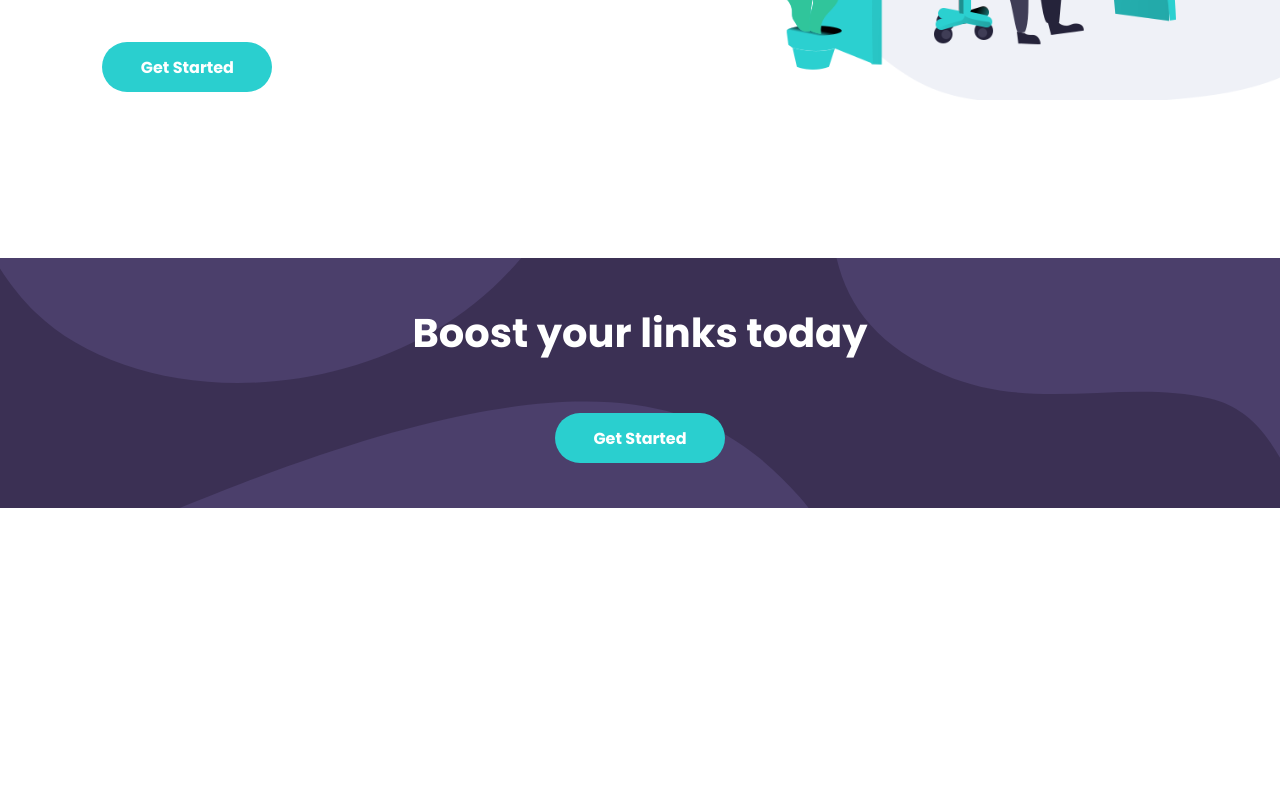
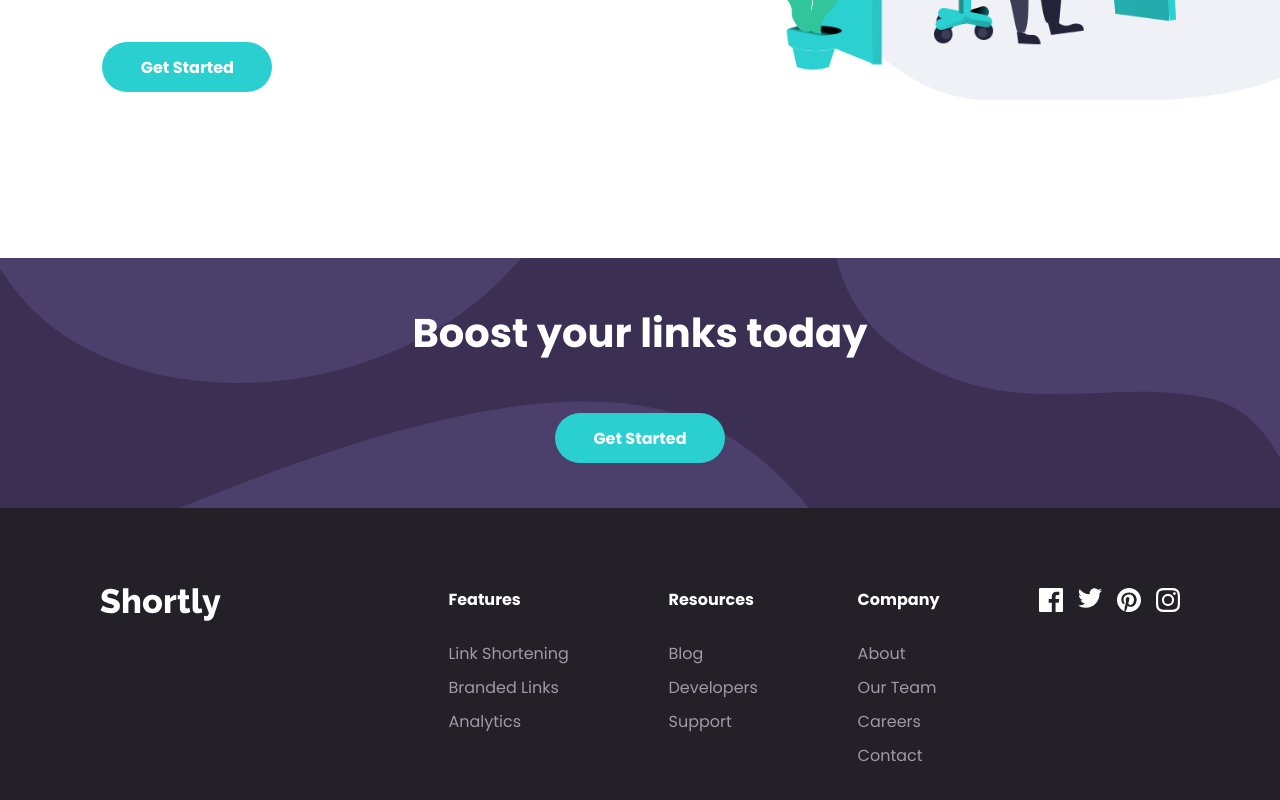
Before and after one commit to nour-elhabbal/url-shortner-app, a React (Vite) app: page / in a window 1280 px wide. Shown: the part 604-1404 px from the top of the page. Before the commit the page ends 1112 px from the top, so only its background shows below. Built offline with nearby package versions, Linux system fonts and the light colour scheme.

Commit message:
Feat: Footer implementation

```diff
--- a/src/App.tsx
+++ b/src/App.tsx
@@ -1,4 +1,5 @@
 import Boost from "./components/Boost";
+import Footer from "./components/Footer/Footer";
 import Header from "./components/Header/Header";
 import Hero from "./components/HeroSection";
 
@@ -8,6 +9,7 @@ const App = () => {
       <Header />
       <Hero />
       <Boost />
+      <Footer />
     </div>
   );
 };
--- /dev/null
+++ b/src/components/Footer/Footer.tsx
@@ -0,0 +1,100 @@
+import { Box, Flex } from "@chakra-ui/react";
+
+import { FacebookIcon, InstagramIcon, Logo, PinterestIcon, TwitterIcon } from "../../assets/images";
+import FooterLinksList from "./FooterLinksList";
+
+const Footer = () => {
+  return (
+    <Flex
+      as="footer"
+      overflow="hidden"
+      bgColor="neutral.VeryDarkViolet"
+      minH="320px"
+      justify={["center", null, "space-evenly"]}
+      align={["center", null, "unset"]}
+      pt="80px"
+      direction={["column", null, "row"]}
+    >
+      <Box color="#ffff" m={["0", null, "0 10% 0 0"]}>
+        <Logo />
+      </Box>
+
+      <FooterLinksList
+        name="Features"
+        links={[
+          {
+            linkName: "Link Shortening",
+            target: "#",
+          },
+          {
+            linkName: "Branded Links",
+            target: "#",
+          },
+          {
+            linkName: "Analytics",
+            target: "#",
+          },
+        ]}
+      />
+
+      <FooterLinksList
+        name="Resources"
+        links={[
+          {
+            linkName: "Blog",
+            target: "#",
+          },
+          {
+            linkName: "Developers",
+            target: "#",
+          },
+          {
+            linkName: "Support",
+            target: "#",
+          },
+        ]}
+      />
+
+      <FooterLinksList
+        name="Company"
+        links={[
+          {
+            linkName: "About",
+            target: "#",
+          },
+          {
+            linkName: "Our Team",
+            target: "#",
+          },
+          {
+            linkName: "Careers",
+            target: "#",
+          },
+          {
+            linkName: "Contact",
+            target: "#",
+          },
+        ]}
+      />
+      <Flex gap="15px" m={["40px 0", null, "0"]}>
+        <Box as="a" href="#" fill="#ffff" _hover={{ fill: "primary.Cyan" }} h="min-content">
+          <FacebookIcon />
+        </Box>
+
+        <Box as="a" href="#" fill="#ffff" _hover={{ fill: "primary.Cyan" }} h="min-content">
+          <TwitterIcon />
+        </Box>
+
+        <Box as="a" href="#" fill="#ffff" _hover={{ fill: "primary.Cyan" }} h="min-content">
+          <PinterestIcon />
+        </Box>
+
+        <Box as="a" href="#" fill="#ffff" _hover={{ fill: "primary.Cyan" }} h="min-content">
+          <InstagramIcon />
+        </Box>
+      </Flex>
+    </Flex>
+  );
+};
+
+export default Footer;
--- /dev/null
+++ b/src/components/Footer/FooterLinksList.tsx
@@ -0,0 +1,26 @@
+import { Box, Flex } from "@chakra-ui/react";
+
+interface FooterLinksProps {
+  name: string;
+  links: {
+    linkName: string;
+    target: string;
+  }[];
+}
+
+const FooterLinksList = ({ name, links }: FooterLinksProps) => {
+  return (
+    <Flex direction="column" gap="10px" align={["center", null, "unset"]} m={["20px", null, "0"]}>
+      <Box as="p" color="#ffff" fontWeight="700" mb="20px">
+        {name}
+      </Box>
+      {links.map((link) => (
+        <Box as="a" href={link.target} _hover={{ color: "primary.Cyan" }}>
+          {link.linkName}
+        </Box>
+      ))}
+    </Flex>
+  );
+};
+
+export default FooterLinksList;
--- a/src/theme.ts
+++ b/src/theme.ts
@@ -38,6 +38,7 @@ export default extendTheme({
       },
       a: {
         color: colors.neutral.GrayishViolet,
+        transition: "all 0.2s",
       },
     },
   },
```
